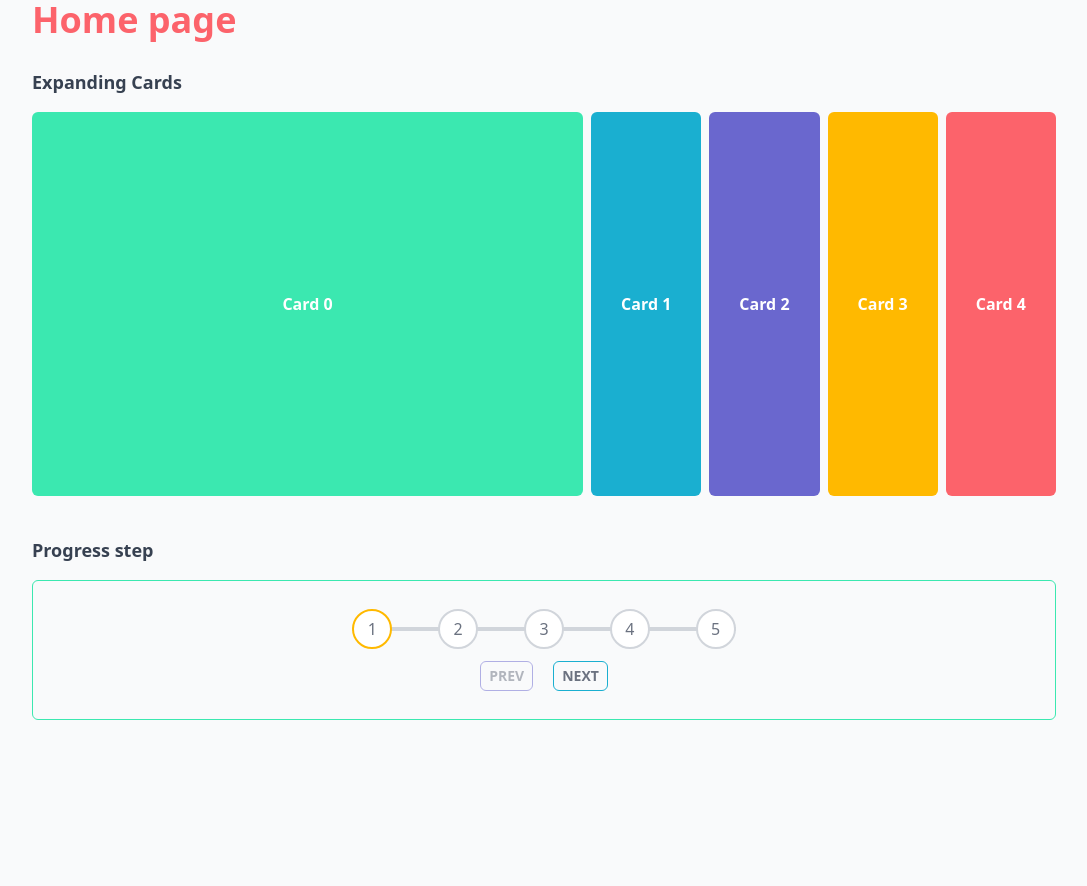
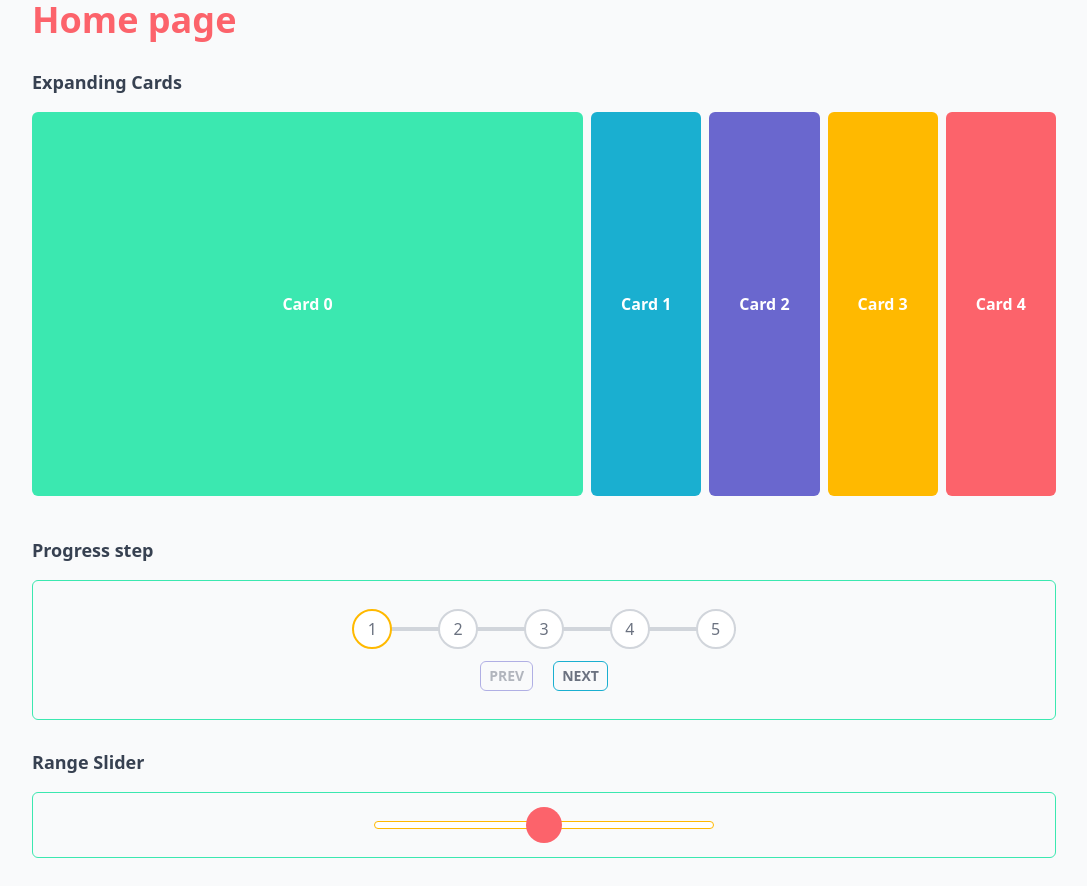
Before and after one commit to radoRandriamahandry/vue-ui-component, a Vue app: page / in a window 1280 px wide. Shown: the whole page, without its empty margins (96-1183 px from the left). Before the commit the page ends 800 px from the top, so only its background shows below. Built offline with nearby package versions, Linux system fonts and the light colour scheme.

Commit message:
feat: create base range silder, to do : firefox compatibility

```diff
--- a/src/components/ExpandingCards.vue
+++ b/src/components/ExpandingCards.vue
@@ -1,5 +1,4 @@
 <template>
-  <div class="py-7">
   <h2 class="pb-4 text-lg font-semibold">Expanding Cards</h2>
   <div class="flex gap-2">
     <div
@@ -12,7 +11,6 @@
     >
       <div class="grid font-semibold cursor-pointer place-items-center h-96">
         Card {{ card.num }}
-        </div>
       </div>
     </div>
   </div>
--- a/src/components/Home.vue
+++ /dev/null
@@ -1,21 +0,0 @@
-<template>
-  <div class="max-w-screen-lg mx-auto">
-    <h1 class="text-4xl font-semibold text-primary">Home page</h1>
-    <ExpandingCards />
-    <ProgressSteps />
-  </div>
-</template>
-
-<script>
-import ExpandingCards from "./ExpandingCards.vue"
-import ProgressSteps from "./ProgressSteps.vue"
-
-export default {
-  components: {
-    ExpandingCards,
-    ProgressSteps,
-  },
-}
-</script>
-
-<style></style>
--- a/src/components/ProgressSteps.vue
+++ b/src/components/ProgressSteps.vue
@@ -1,9 +1,6 @@
 <template>
-  <div>
   <h2 class="pb-4 mt-3 text-lg font-semibold">Progress step</h2>
-    <div
-      class="grid border rounded-md border-asana-green py-7 place-items-center"
-    >
+  <UIWrapper>
     <div class="grid w-1/2 place-items-center gap-y-3">
       <div class="relative flex justify-between w-3/4">
         <div class="absolute self-center w-full h-1 bg-gray-300"></div>
@@ -37,13 +34,17 @@
         </button>
       </div>
     </div>
-    </div>
-  </div>
+  </UIWrapper>
 </template>
 
 <script>
+import UIWrapper from "./UI/UIWrapper.vue"
 import { ref } from "vue"
+
 export default {
+  components: {
+    UIWrapper,
+  },
   setup() {
     const items = ref([
       { val: 1, isActive: true },
--- /dev/null
+++ b/src/components/RangeSlider.vue
@@ -0,0 +1,77 @@
+<template>
+  <h2 class="pb-4 text-lg font-semibold">Range Slider</h2>
+  <UIWrapper>
+    <div class="relative flex w-1/3">
+      <!-- <div
+        class="absolute w-6 h-6 bg-gray-500 bottom-6"
+        :style="{ left: `${rangeValue / 2}%` }"
+      >
+        <span>{{ rangeValue }}</span>
+      </div> -->
+      <div
+        class="absolute z-0 self-center transform -translate-x-1/2 rounded-full  h-9 w-9 left-1/2 bg-asana-red"
+      >
+        <div></div>
+      </div>
+      <input
+        v-model="rangeValue"
+        class="w-full h-2 border rounded-md outline-none  border-asana-yellow slider"
+        type="range"
+        min="0"
+        max="100"
+        step="1"
+        @change="handleRangeValue"
+      />
+    </div>
+  </UIWrapper>
+</template>
+
+<script>
+import { ref } from "vue"
+import UIWrapper from "./UI/UIWrapper.vue"
+
+export default {
+  components: {
+    UIWrapper,
+  },
+  setup() {
+    const rangeValue = ref(50)
+
+    const handleRangeValue = () => {
+      console.log(rangeValue.value)
+    }
+
+    return { rangeValue, handleRangeValue }
+  },
+}
+</script>
+
+<style scoped>
+.slider {
+  -webkit-appearance: none;
+}
+.slider::-webkit-slider-thumb {
+  -webkit-appearance: none;
+  @apply z-10 w-12 h-12 cursor-pointer relative;
+}
+.slider::-webkit-slider-thumb:hover {
+  box-shadow: 0 0 0 10px rgba(106, 103, 206, 0.25);
+}
+
+.slider::-webkit-slider-thumb:active {
+  box-shadow: 0 0 0 15px rgba(106, 103, 206, 0.25);
+}
+
+.slider::-moz-range-thumb {
+  -moz-appearance: none;
+  -webkit-appearance: none;
+  @apply w-12 z-10 h-12 cursor-pointer relative border-none bg-transparent rounded-none;
+}
+
+.slider::-moz-range-thumb:hover {
+  box-shadow: 0 0 0 10px rgba(106, 103, 206, 0.25);
+}
+.slider::-moz-range-thumb:active {
+  box-shadow: 0 0 0 15px rgba(106, 103, 206, 0.25);
+}
+</style>
--- /dev/null
+++ b/src/components/UI/UIWrapper.vue
@@ -0,0 +1,13 @@
+<template>
+  <div
+    class="grid border rounded-md border-asana-green py-7 place-items-center"
+  >
+    <slot></slot>
+  </div>
+</template>
+
+<script>
+export default {}
+</script>
+
+<style></style>
--- a/src/router/index.js
+++ b/src/router/index.js
@@ -1,5 +1,5 @@
 import { createRouter, createWebHistory } from "vue-router"
-import Home from "../components/Home.vue"
+import Home from "../views/Home.vue"
 
 const routes = [
   {
--- /dev/null
+++ b/src/views/Home.vue
@@ -0,0 +1,30 @@
+<template>
+  <div class="max-w-screen-lg mx-auto pb-7">
+    <h1 class="text-4xl font-semibold text-primary">Home page</h1>
+    <div class="pt-7">
+      <ExpandingCards />
+    </div>
+    <div class="pt-7">
+      <ProgressSteps />
+    </div>
+    <div class="pt-7">
+      <RangeSlider />
+    </div>
+  </div>
+</template>
+
+<script>
+import ExpandingCards from "../components/ExpandingCards.vue"
+import ProgressSteps from "../components/ProgressSteps.vue"
+import RangeSlider from "../components/RangeSlider.vue"
+
+export default {
+  components: {
+    ExpandingCards,
+    ProgressSteps,
+    RangeSlider,
+  },
+}
+</script>
+
+<style></style>
```
Lines whose indentation alone changed are shown as unchanged.
